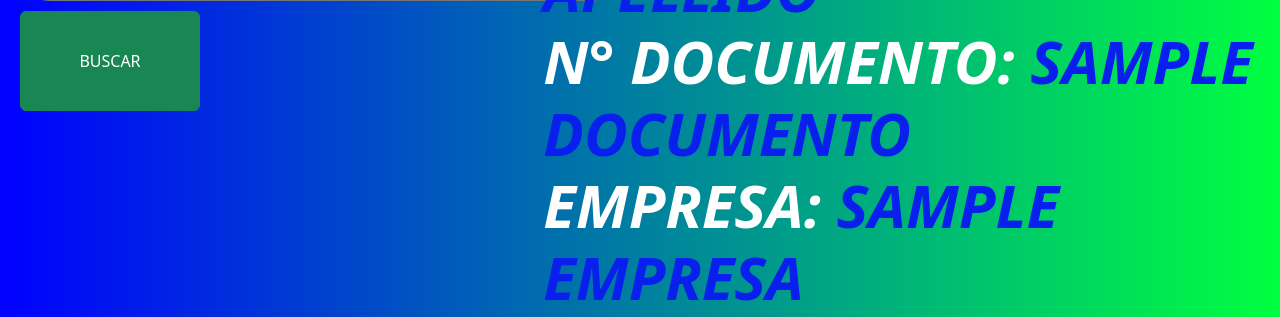
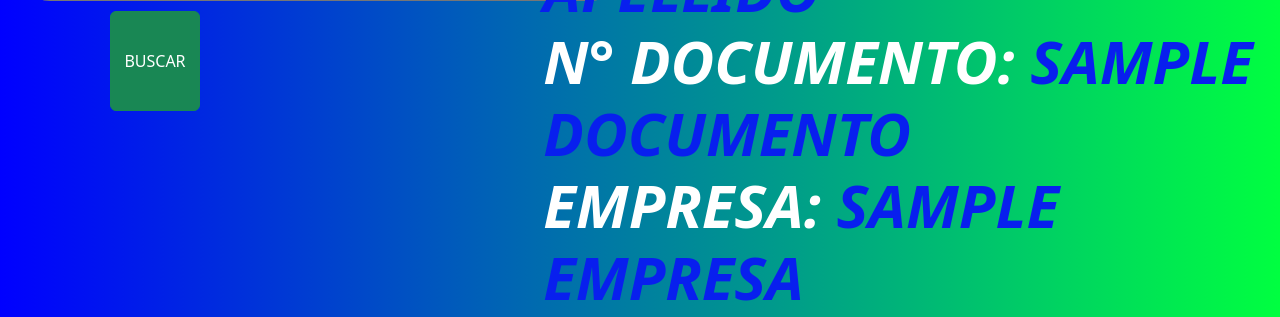
Before and after one commit to lcastillo1486/bk_acreditaciones, a Django app: template eventos/templates/acredpersonal.html in a window 1280 px wide. Shown: the part 595-912 px from the top of the page. Run offline with Django 4.2, Linux system fonts and the light colour scheme; the template is opened without the code that fills it: most values are stand-ins (such as "Sample title", 1, 10 or a date in 2020).

Commit message:
prueba544

```diff
--- a/eventos/templates/acredpersonal.html
+++ b/eventos/templates/acredpersonal.html
@@ -235,7 +235,7 @@
           <input type="text" id="apellido-input" class="input-nombre" name="apellido">
       </div>
       <div class="teclado">
-        <button type="submit" id="boton-buscar" style="margin-bottom: 10px; width: 300px; height: 100px;" class="btn btn-success mx-auto">BUSCAR</button>
+        <button type="submit" id="boton-buscar" style="margin-bottom: 10px; width: 300px; height: 100px; margin-left: 50%;" class="btn btn-success">BUSCAR</button>
         <!-- <a href='##' class="btn btn-success" id="boton-buscar">ACEPTAR</a> -->
       </div>
     </div>
```
